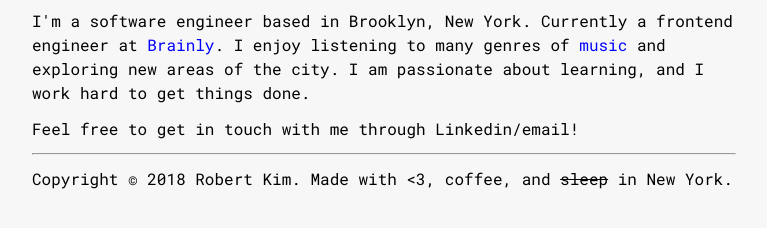
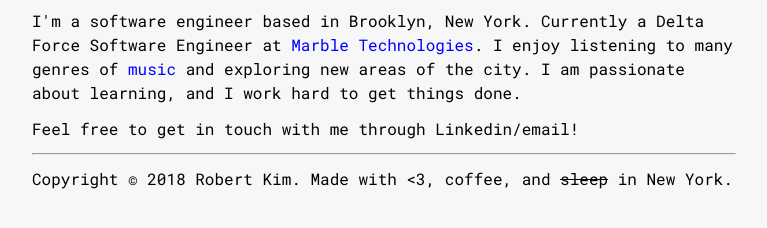
Before and after one commit to rkty13/rkty13.github.io, a plain HTML site: page index.html in a window 1280 px wide. Shown: the part 354-582 px from the top of the page, without its empty margins (256-1023 px from the left). Drawn offline with Linux system fonts and the light colour scheme.

Commit message:
Update job

```diff
--- a/index.html
+++ b/index.html
@@ -26,7 +26,7 @@
           </nav>
         </div>
         <section>
-          <p>I'm a software engineer based in Brooklyn, New York. Currently a frontend engineer at <a href="https://brainly.com/">Brainly</a>. I enjoy listening to many genres of <a href="https://open.spotify.com/user/124613413">music</a> and exploring new areas of the city. I am passionate about learning, and I work hard to get things done.</p>
+          <p>I'm a software engineer based in Brooklyn, New York. Currently a Delta Force Software Engineer at <a href="https://www.marbletech.co/">Marble Technologies</a>. I enjoy listening to many genres of <a href="https://open.spotify.com/user/124613413">music</a> and exploring new areas of the city. I am passionate about learning, and I work hard to get things done.</p>
           <p>Feel free to get in touch with me through Linkedin/email!</p>
         </section>
         <hr />
```
